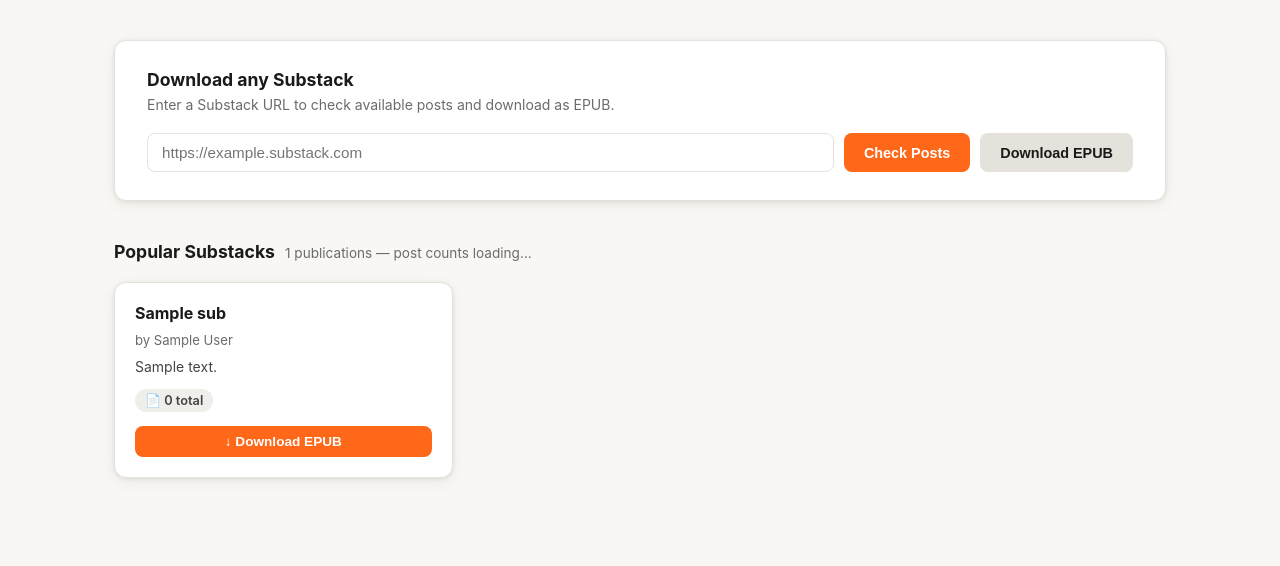
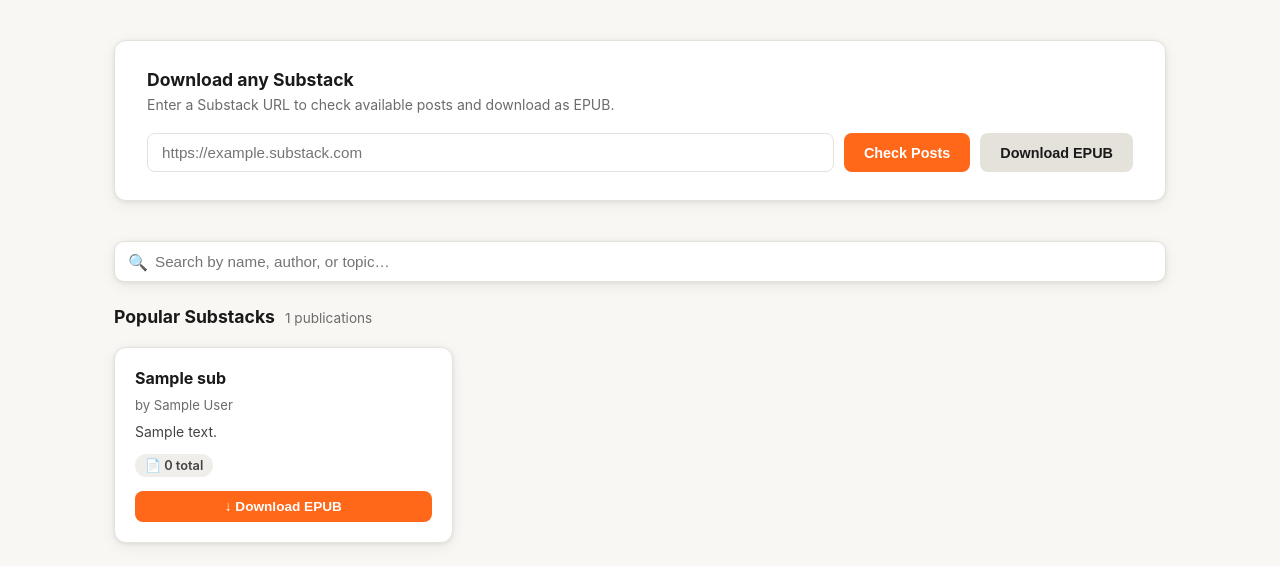
Before and after one commit to kevinlong206/substack2epub, a Flask app: template templates/index.html in a window 1280 px wide. Shown: the part 77-643 px from the top of the page. Run offline with Flask 3, Linux system fonts and the light colour scheme; the template is opened without the code that fills it: most values are stand-ins (such as "Sample title", 1, 10 or a date in 2020).

Commit message:
Add search/filter to web UI
Live-filters the popular Substacks list by name, author, or description.
When nothing matches, shows a fallback banner that offers to check or
download the query as a .substack.com URL directly.

Co-Authored-By: Claude Sonnet 4.6 <noreply@anthropic.com>

```diff
--- a/templates/index.html
+++ b/templates/index.html
@@ -160,6 +160,44 @@
     }
     .badge-error { background: #fdecea; color: var(--paid); font-weight: 400; }
 
+    /* ── Search bar ── */
+    .search-wrap {
+      position: relative;
+      margin-bottom: 24px;
+    }
+    .search-icon {
+      position: absolute; left: 14px; top: 50%; transform: translateY(-50%);
+      color: var(--muted); font-size: 1rem; pointer-events: none;
+    }
+    #search-input {
+      width: 100%;
+      padding: 11px 14px 11px 40px;
+      border: 1px solid var(--border);
+      border-radius: 10px;
+      font-size: 0.95rem;
+      background: var(--surface);
+      outline: none;
+      box-shadow: var(--shadow);
+      transition: border-color .15s;
+    }
+    #search-input:focus { border-color: var(--orange); }
+
+    /* no-results banner */
+    .no-results {
+      display: none;
+      padding: 20px 24px;
+      background: var(--surface);
+      border: 1px solid var(--border);
+      border-radius: var(--radius);
+      box-shadow: var(--shadow);
+      align-items: center;
+      gap: 14px;
+      flex-wrap: wrap;
+    }
+    .no-results.visible { display: flex; }
+    .no-results p { flex: 1; color: var(--muted); font-size: 0.9rem; }
+    .no-results strong { color: var(--text); }
+
     @keyframes pulse { 0%,100%{opacity:1} 50%{opacity:.45} }
 
     /* Card actions */
@@ -295,10 +333,23 @@
     <div class="custom-result" id="custom-result"></div>
   </div>
 
+  <!-- ── Search ── -->
+  <div class="search-wrap">
+    <span class="search-icon">🔍</span>
+    <input id="search-input" type="search" placeholder="Search by name, author, or topic…" autocomplete="off" />
+  </div>
+
+  <!-- no-results fallback -->
+  <div class="no-results" id="no-results">
+    <p>No matches in the popular list for <strong id="no-results-query"></strong>.</p>
+    <button class="btn btn-secondary" id="try-url-btn">Try as Substack URL</button>
+    <button class="btn btn-primary" id="try-download-btn">Download EPUB</button>
+  </div>
+
   <!-- ── Popular Substacks ── -->
   <div class="section-header">
     <h2>Popular Substacks</h2>
-    <span>{{ substacks | length }} publications — post counts loading&hellip;</span>
+    <span id="section-count">{{ substacks | length }} publications — post counts loading&hellip;</span>
   </div>
 
   <div class="grid" id="grid">
@@ -371,6 +422,8 @@
   function loadCounts() {
     const queue = Array.from(cards);
     let idx = 0;
+    let done = 0;
+    const total = queue.length;
 
     function next() {
       if (idx >= queue.length) return;
@@ -390,7 +443,13 @@
           renderCounts(card, data);
         })
         .catch(() => renderCounts(card, { error: true }))
-        .finally(next);
+        .finally(() => {
+          done++;
+          if (done === total && !searchInput.value.trim()) {
+            sectionCount.textContent = `${total} publications`;
+          }
+          next();
+        });
     }
 
     // Run 3 parallel fetches
@@ -530,6 +589,69 @@
     };
   }
 
+  // ── Search / filter ──
+  const searchInput  = document.getElementById("search-input");
+  const noResults    = document.getElementById("no-results");
+  const noResultsQ   = document.getElementById("no-results-query");
+  const sectionCount = document.getElementById("section-count");
+  const allCards     = Array.from(document.querySelectorAll(".card[data-url]"));
+
+  function cardText(card) {
+    return [
+      card.dataset.name || "",
+      card.querySelector(".card-author")?.textContent || "",
+      card.querySelector(".card-desc")?.textContent  || "",
+    ].join(" ").toLowerCase();
+  }
+
+  function guessUrl(q) {
+    // Strip spaces and special chars to form a plausible subdomain
+    const slug = q.trim().toLowerCase().replace(/[^a-z0-9-]/g, "");
+    return slug ? `https://${slug}.substack.com` : "";
+  }
+
+  function applySearch() {
+    const q = searchInput.value.trim().toLowerCase();
+
+    if (!q) {
+      allCards.forEach(c => c.style.display = "");
+      noResults.classList.remove("visible");
+      sectionCount.textContent = `${allCards.length} publications`;
+      return;
+    }
+
+    const tokens = q.split(/\s+/);
+    let visible = 0;
+    allCards.forEach(card => {
+      const text = cardText(card);
+      const match = tokens.every(t => text.includes(t));
+      card.style.display = match ? "" : "none";
+      if (match) visible++;
+    });
+
+    sectionCount.textContent = `${visible} of ${allCards.length} publications`;
+
+    if (visible === 0) {
+      noResultsQ.textContent = `"${searchInput.value.trim()}"`;
+      noResults.classList.add("visible");
+      const url = guessUrl(q);
+      document.getElementById("try-url-btn").onclick = () => {
+        document.getElementById("custom-url").value = url;
+        searchInput.value = "";
+        applySearch();
+        checkCustomUrl();
+        document.getElementById("custom-url").scrollIntoView({ behavior: "smooth" });
+      };
+      document.getElementById("try-download-btn").onclick = () => {
+        openDrawer(url, searchInput.value.trim());
+      };
+    } else {
+      noResults.classList.remove("visible");
+    }
+  }
+
+  searchInput.addEventListener("input", applySearch);
+
   // ── Boot ──
   loadCounts();
 </script>
```
